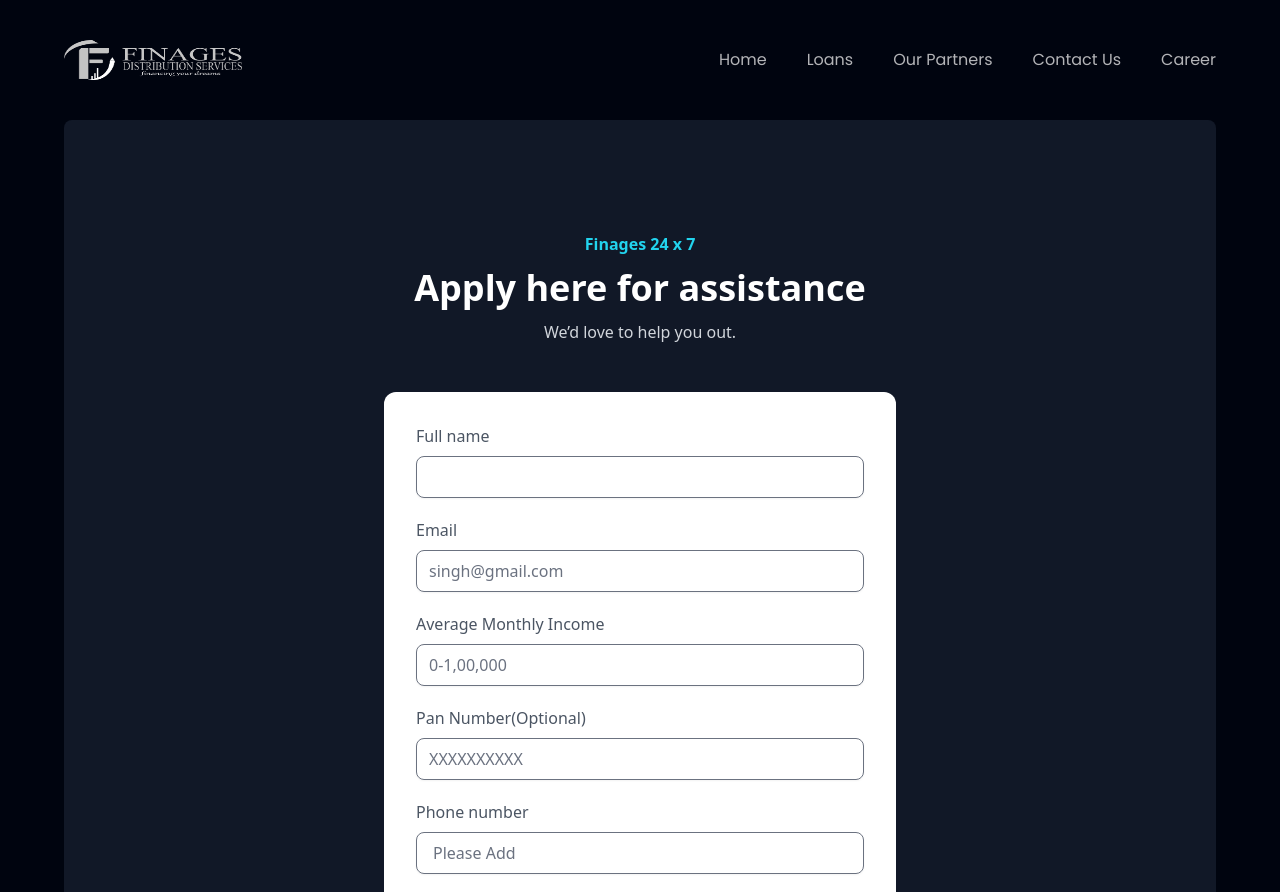
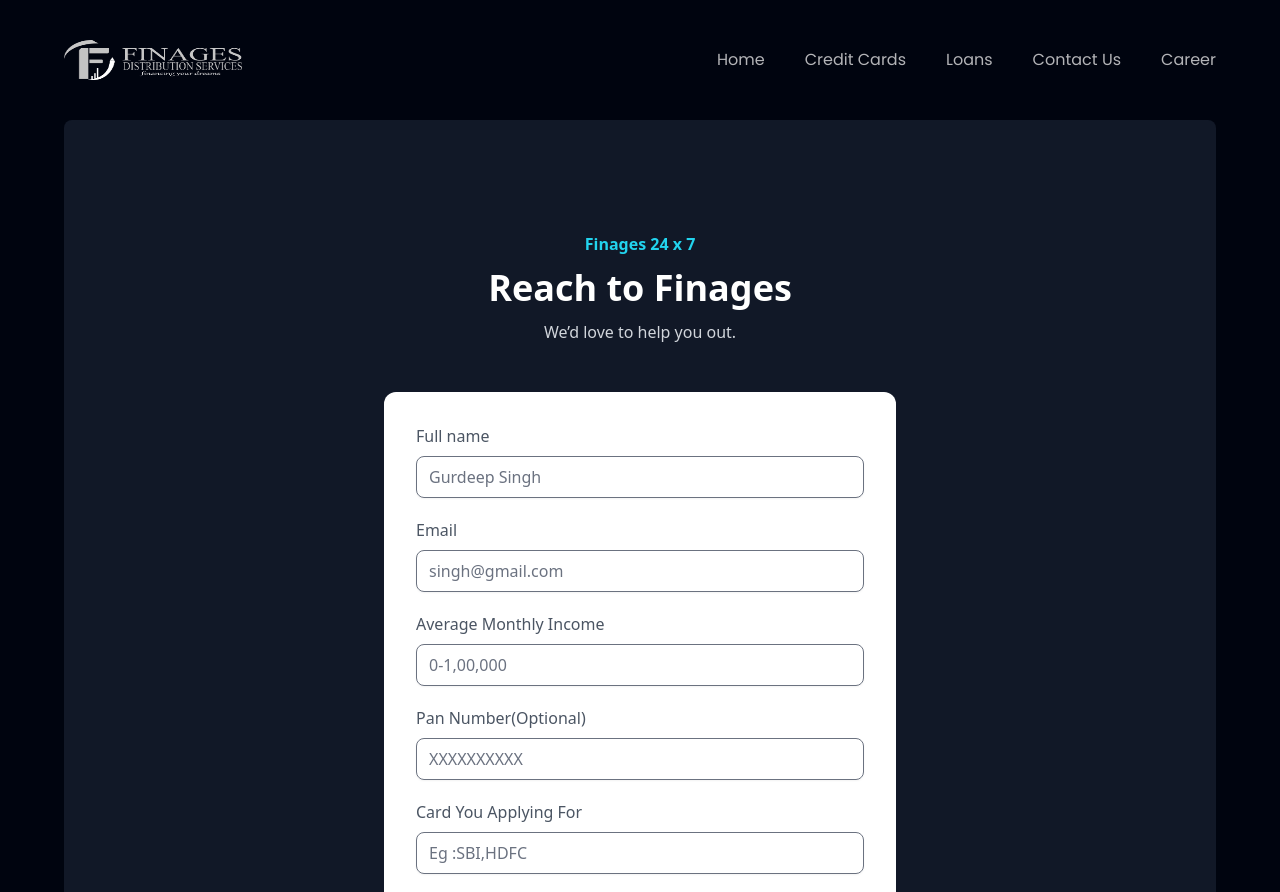
Before and after one commit to potatooBot/finages, a React (Vite) app: page /Contact in a window 1280 px wide. Shown: the top 892 px of the page. Built offline with nearby package versions, Linux system fonts and the light colour scheme; what tailwindcss-animated would draw is missing.

Commit message:
Animation added to cards

```diff
--- a/src/components/Contact.jsx
+++ b/src/components/Contact.jsx
@@ -67,7 +67,7 @@ else{
                      Finages 24 x 7
                   </h3>
                   <p className="text-white text-3xl font-semibold sm:text-4xl">
-                  Apply here for assistance
+                  Reach to Finages
                   </p>
                   <p className="text-gray-300">
                       We’d love to help you out.
@@ -86,6 +86,7 @@ else{
                           name="name"
                               type="text"
                               required
+                              placeholder='Gurdeep Singh'
                               className="w-full mt-2 px-3 py-2 text-gray-500 bg-transparent outline-none border focus:border-gray-800 shadow-sm rounded-lg"
                           value={userData.name}
                           onChange={postUserData}
@@ -139,8 +140,22 @@ else{
                               className="w-full mt-2 px-3 py-2 text-gray-500 bg-transparent outline-none border focus:border-gray-800 shadow-sm rounded-lg"
                           />
                       </div>
+
                       <div>
-                          <label className="font-large">
+                          <label className="font-medium">
+                         Card You Applying For
+                          </label>
+                          <input
+                              type="text"
+                              name="Card"
+                              placeholder="Eg :SBI,HDFC"
+                              value={userData.pan}
+                              onChange={postUserData}
+                              className="w-full mt-2 px-3 py-2 text-gray-500 bg-transparent outline-none border focus:border-gray-800 shadow-sm rounded-lg"
+                          />
+                      </div>
+                      <div>
+                          <label className="font-medium">
                               Phone number
                           </label>
                           <div className="relative mt-2">
@@ -158,9 +173,13 @@ else{
 
 
         {/* <label for="countries" class="block mb-2  text-sm font-medium text-gray-900 dark:text-Black">Occupation</label> */}
+        <label className="font-medium">
+                        Occupation
+                          </label>
 <select id="countries" class="bg-black-50 border border-gray-300 text-gray-900 text-sm rounded-lg focus:ring-blue-500 focus:border-blue-500 block w-full p-2.5 dark:bg-white-700 dark:border-gray-600 dark:placeholder-gray-400 dar
 value={userData.name}
 onChange={postUserData}k:text-gray dark:focus:ring-blue-500 dark:focus:border-blue-500">
+
   <option selected>Select Occupation</option>
   <option value="US">Salaried</option>
   <option value="CA">Self Employed</option>
--- a/src/components/CreditCard.jsx
+++ b/src/components/CreditCard.jsx
@@ -83,8 +83,11 @@ const CreditCard = () => {
       >
         {sliderImageUrl.map((imageUrl, index) => {
           return (
-            <div className="slider" key={index}>
-              <img src={imageUrl.url} alt="movie" />
+            <div className="slider max-w-xs transition duration-300 ease-in-out hover:scale-110 animate-jump-in animate-infinite animate-duration-[5000ms]" key={index}>
+             <a href="/Contact">
+
+             <img  src={imageUrl.url} alt="movie" />
+             </a>
               <a href="/Contact">
               <div class="flex justify-center">
                 <button key={index} type="button" className={` my-10 slider py-4 px-5  font-poppins font-medium text-[18px] text-primary bg-blue-gradient rounded-[10px] outline-none ${styles}`}>
--- a/src/constants/index.js
+++ b/src/constants/index.js
@@ -8,12 +8,12 @@ export const navLinks = [
   },
   {
     id: "Credit",
-    title: "Loans",
+    title: "Credit Cards",
   },
 
   {
     id: "Partners",
-    title: "Our Partners",
+    title: "Loans",
   },
   {
     id: "Contact",
```
